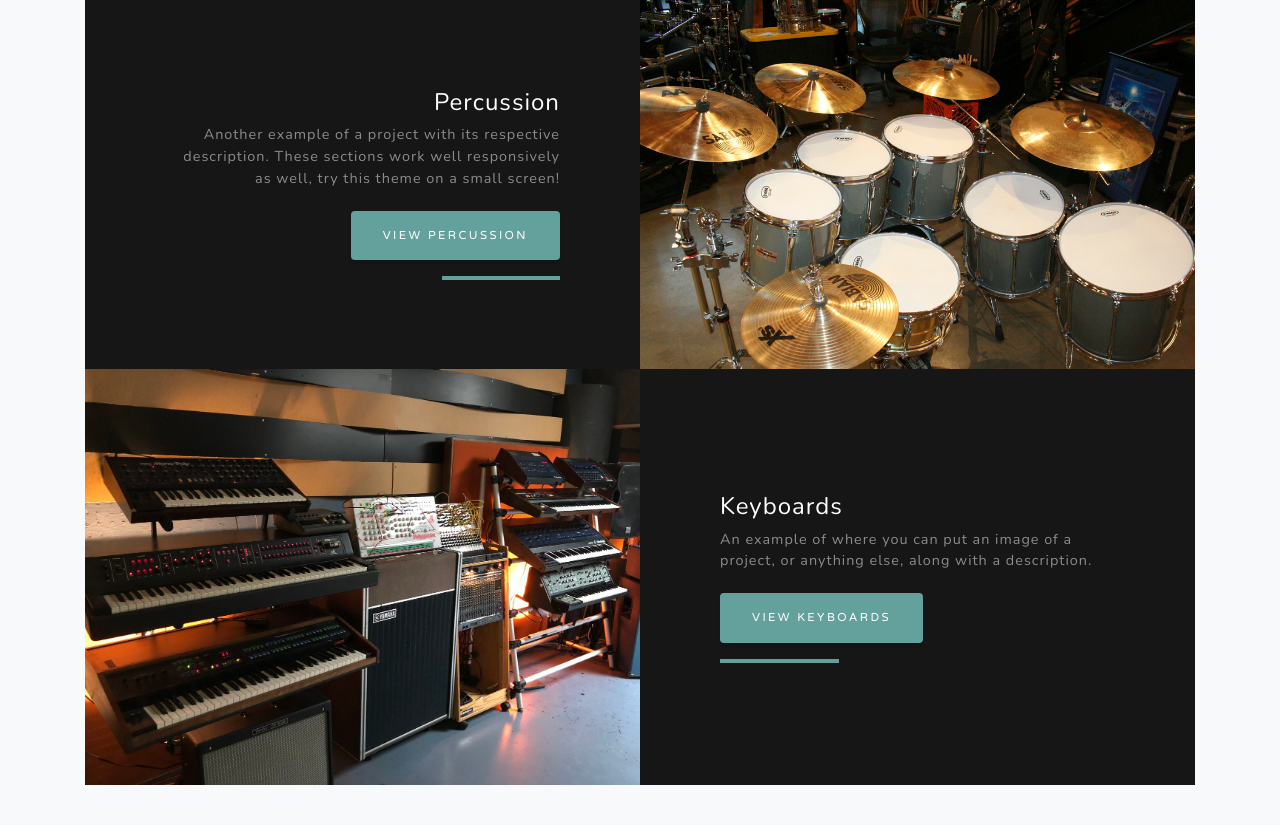
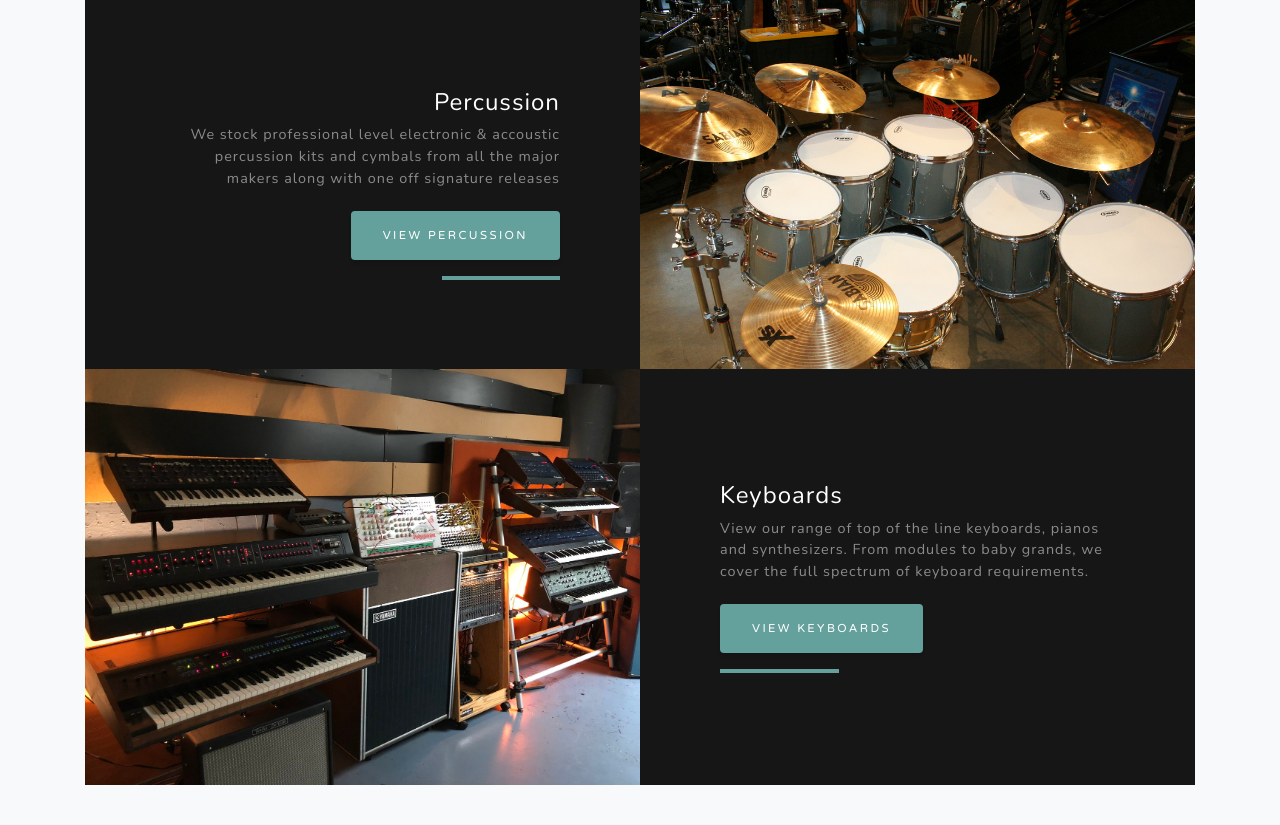
Before and after one commit to Mofarrell1967/classic-sounds-music, a Django app: page / in a window 1280 px wide. Shown: the part 2823-3648 px from the top of the page. Run offline with Django 3.2, Linux system fonts and the light colour scheme; some libraries are stand-ins or nearby versions.

Commit message:
Updated text in About section of Home.html

```diff
--- a/home/templates/home.html
+++ b/home/templates/home.html
@@ -64,9 +64,8 @@
 						<div class="d-flex h-100">
 							<div class="project-text w-100 my-auto text-center text-lg-right">
 								<h4 class="text-white">Collection</h4>
-								<p class="mb-0 text-white-50">Another example of a project with its respective
-									description. These sections work well responsively as well, try this theme on a
-									small screen!</p>
+								<p class="mb-0 text-white-50">View the entire collection of instruments currently in stock.
+                                New products are always being added so remember to check back often!</p>
 								<br>
 								<a href="{% url 'products' %}" class="btn btn-primary js-scroll-trigger">View
 									Collection</a>
@@ -113,9 +112,9 @@
 								<div class="d-flex h-100">
 									<div class="project-text w-100 my-auto text-center text-lg-right">
 										<h4 class="text-white">Percussion</h4>
-										<p class="mb-0 text-white-50">Another example of a project with its respective
-											description. These sections work well responsively as well, try this theme
-											on a small screen!</p>
+										<p class="mb-0 text-white-50">We stock professional level electronic &
+                                        accoustic percussion kits and cymbals from all the major makers along
+                                        with one off signature releases</p>
 										<br>
 										<a href="{% url 'percussion' %}" class="btn btn-primary js-scroll-trigger">View
 											Percussion</a>
@@ -137,8 +136,9 @@
 									<div class="d-flex h-100">
 										<div class="project-text w-100 my-auto text-center text-lg-left">
 											<h4 class="text-white">Keyboards</h4>
-											<p class="mb-0 text-white-50">An example of where you can put an image of a
-												project, or anything else, along with a description.</p>
+											<p class="mb-0 text-white-50">View our range of top of the line keyboards, pianos
+                                            and synthesizers. From modules to baby grands, we cover the full spectrum of keyboard
+                                            requirements.</p>
 											<br>
 											<a href="{% url 'keyboards' %}"
 												class="btn btn-primary js-scroll-trigger">View Keyboards</a>
```
